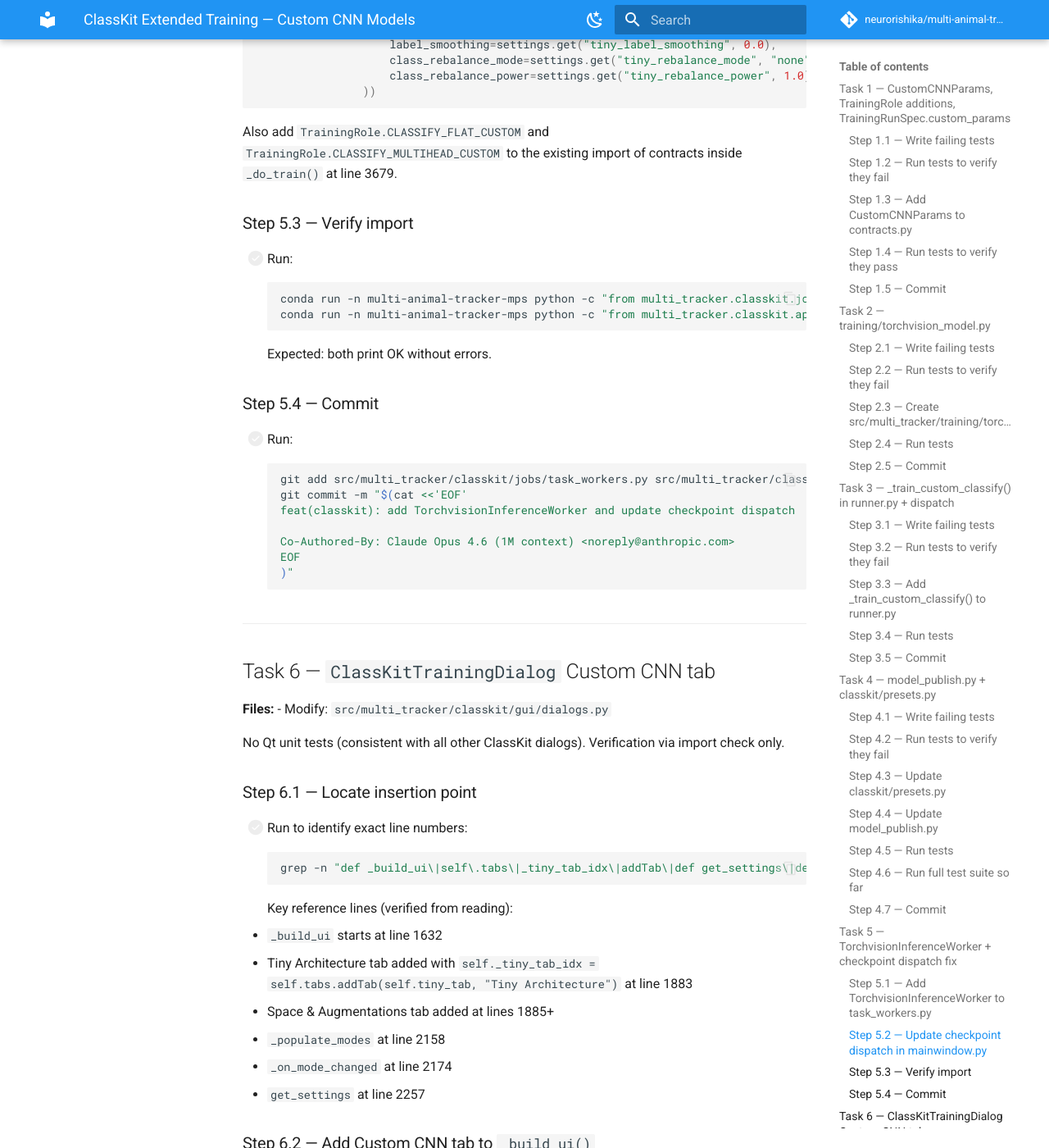
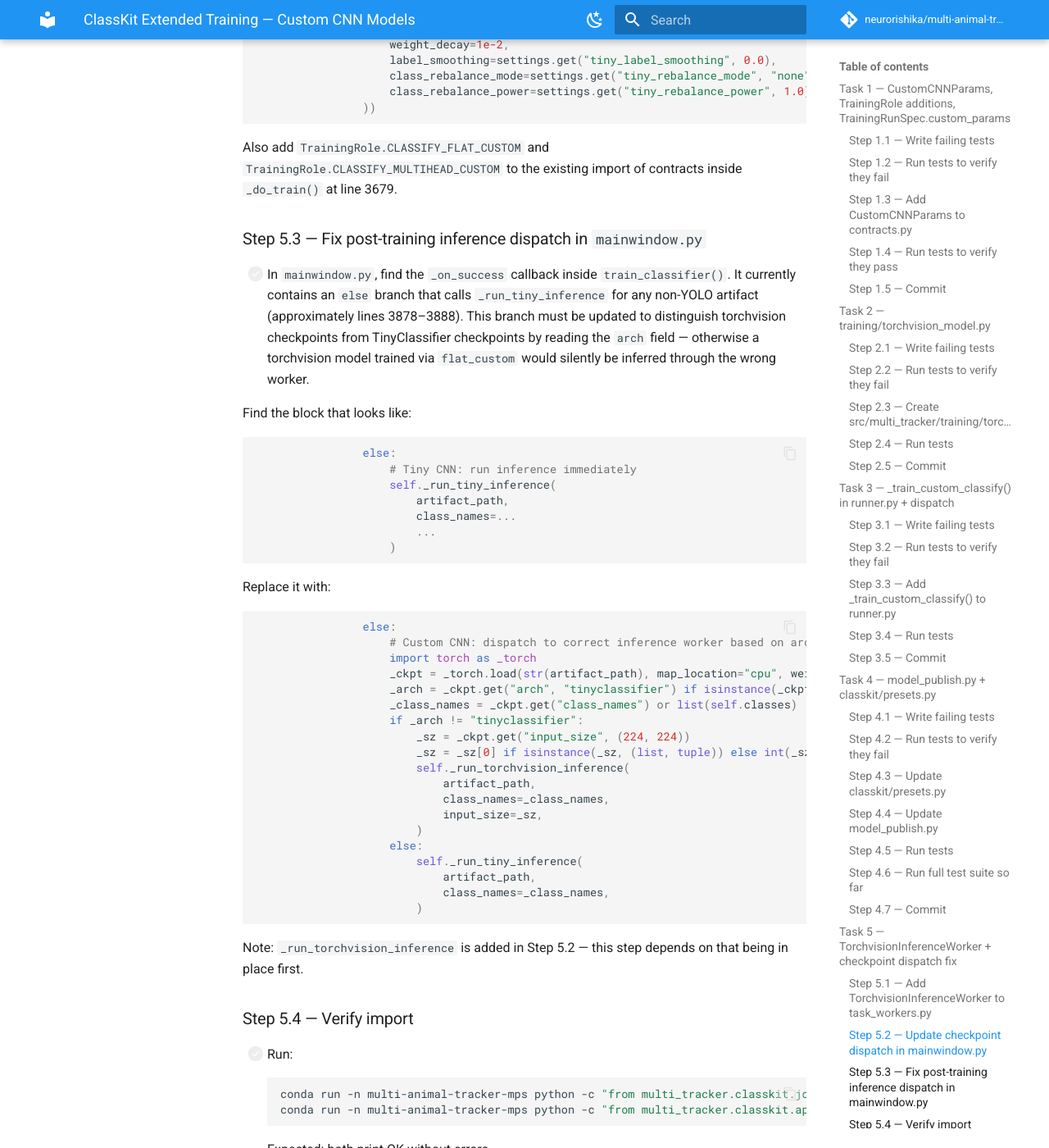
Before and after one commit to neurorishika/multi-animal-tracker, an MkDocs documentation site: the page built from docs/superpowers/plans/2026-03-21-classkit-extended-training.md, in a window 1280 px wide and 1400 px high, scrolled down 28200 px. Shown: the whole window at 82% size. Built offline with MkDocs 1.6.1 and Material for MkDocs 9.7.7, drawn with Linux system fonts in a browser that asks for light colours; comment, search, counter and statistics services are not loaded; the version menu is left out; some of the changed text lies outside the part shown.

Commit message:
docs: fix 3 plan issues in classkit-extended-training plan
- Task 3: use _pick_torch_device() instead of raw device check
- Task 5: add step to update post-training _on_success inference dispatch
- Task 4: clarify _task_usage_for_role() 2-tuple return

Co-Authored-By: Claude Opus 4.6 (1M context) <noreply@anthropic.com>

````diff
--- a/docs/superpowers/plans/2026-03-21-classkit-extended-training.md
+++ b/docs/superpowers/plans/2026-03-21-classkit-extended-training.md
@@ -754,7 +754,8 @@ def _train_custom_classify(
         val_ds, batch_size=params.batch, shuffle=False, num_workers=2, pin_memory=True
     )
 
-    device = spec.device if spec.device not in ("auto", "") else "cpu"
+    # _pick_torch_device is defined in runner.py and handles "auto", MPS, CUDA fallback
+    device = _pick_torch_device(spec.device)
     model = build_torchvision_classifier(params.backbone, len(class_names), params.trainable_layers)
     model.to(device)
 
@@ -1362,7 +1363,47 @@ Add two new entries:
 
 Also add `TrainingRole.CLASSIFY_FLAT_CUSTOM` and `TrainingRole.CLASSIFY_MULTIHEAD_CUSTOM` to the existing import of contracts inside `_do_train()` at line 3679.
 
-### Step 5.3 — Verify import
+### Step 5.3 — Fix post-training inference dispatch in `mainwindow.py`
+
+- [ ] In `mainwindow.py`, find the `_on_success` callback inside `train_classifier()`. It currently contains an `else` branch that calls `_run_tiny_inference` for any non-YOLO artifact (approximately lines 3878–3888). This branch must be updated to distinguish torchvision checkpoints from TinyClassifier checkpoints by reading the `arch` field — otherwise a torchvision model trained via `flat_custom` would silently be inferred through the wrong worker.
+
+Find the block that looks like:
+```python
+                else:
+                    # Tiny CNN: run inference immediately
+                    self._run_tiny_inference(
+                        artifact_path,
+                        class_names=...
+                        ...
+                    )
+```
+
+Replace it with:
+```python
+                else:
+                    # Custom CNN: dispatch to correct inference worker based on arch field
+                    import torch as _torch
+                    _ckpt = _torch.load(str(artifact_path), map_location="cpu", weights_only=False)
+                    _arch = _ckpt.get("arch", "tinyclassifier") if isinstance(_ckpt, dict) else "tinyclassifier"
+                    _class_names = _ckpt.get("class_names") or list(self.classes)
+                    if _arch != "tinyclassifier":
+                        _sz = _ckpt.get("input_size", (224, 224))
+                        _sz = _sz[0] if isinstance(_sz, (list, tuple)) else int(_sz)
+                        self._run_torchvision_inference(
+                            artifact_path,
+                            class_names=_class_names,
+                            input_size=_sz,
+                        )
+                    else:
+                        self._run_tiny_inference(
+                            artifact_path,
+                            class_names=_class_names,
+                        )
+```
+
+Note: `_run_torchvision_inference` is added in Step 5.2 — this step depends on that being in place first.
+
+### Step 5.4 — Verify import
 
 - [ ] Run:
 ```bash
@@ -1371,7 +1412,7 @@ conda run -n multi-animal-tracker-mps python -c "from multi_tracker.classkit.app
 ```
 Expected: both print OK without errors.
 
-### Step 5.4 — Commit
+### Step 5.5 — Commit
 
 - [ ] Run:
 ```bash
````
